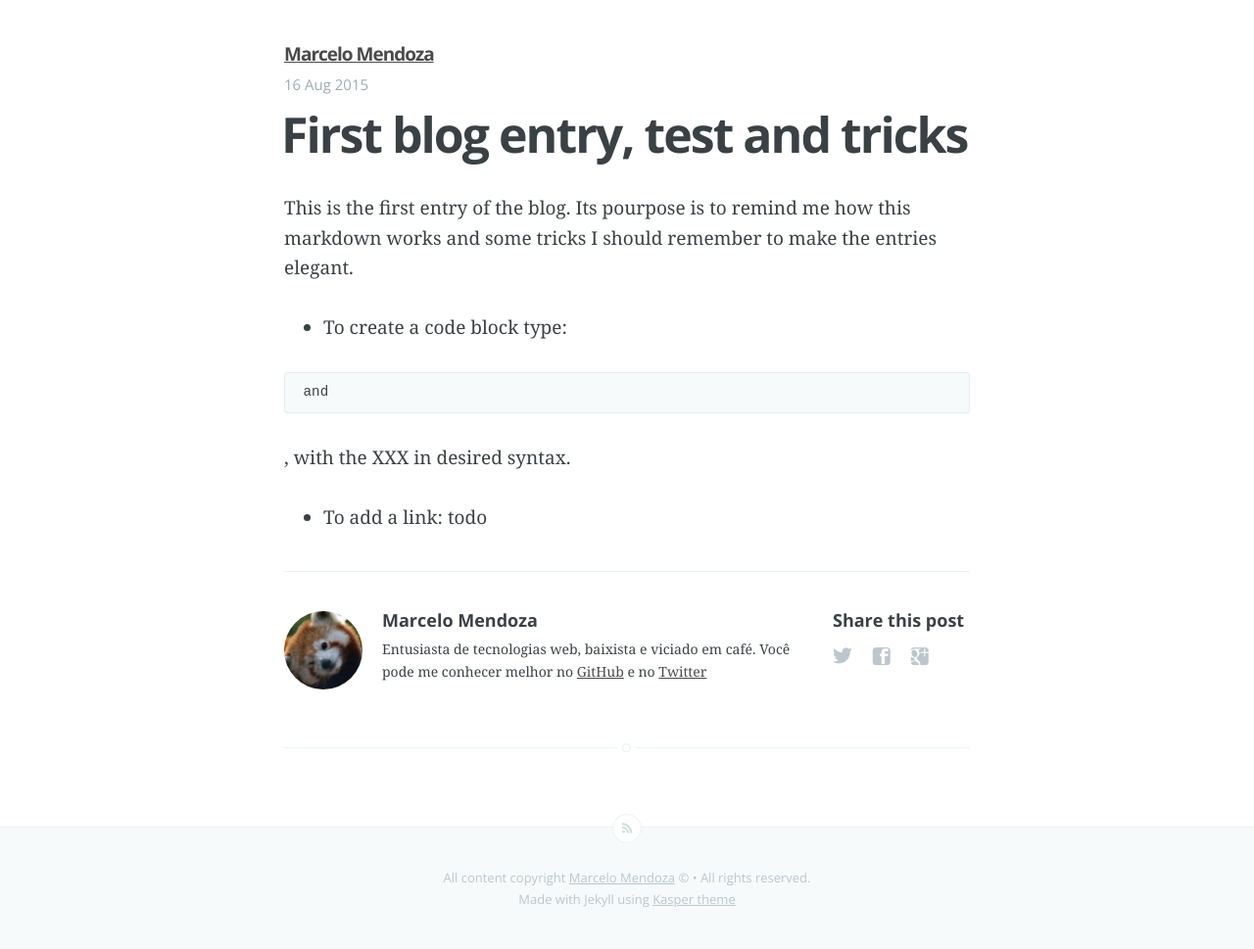
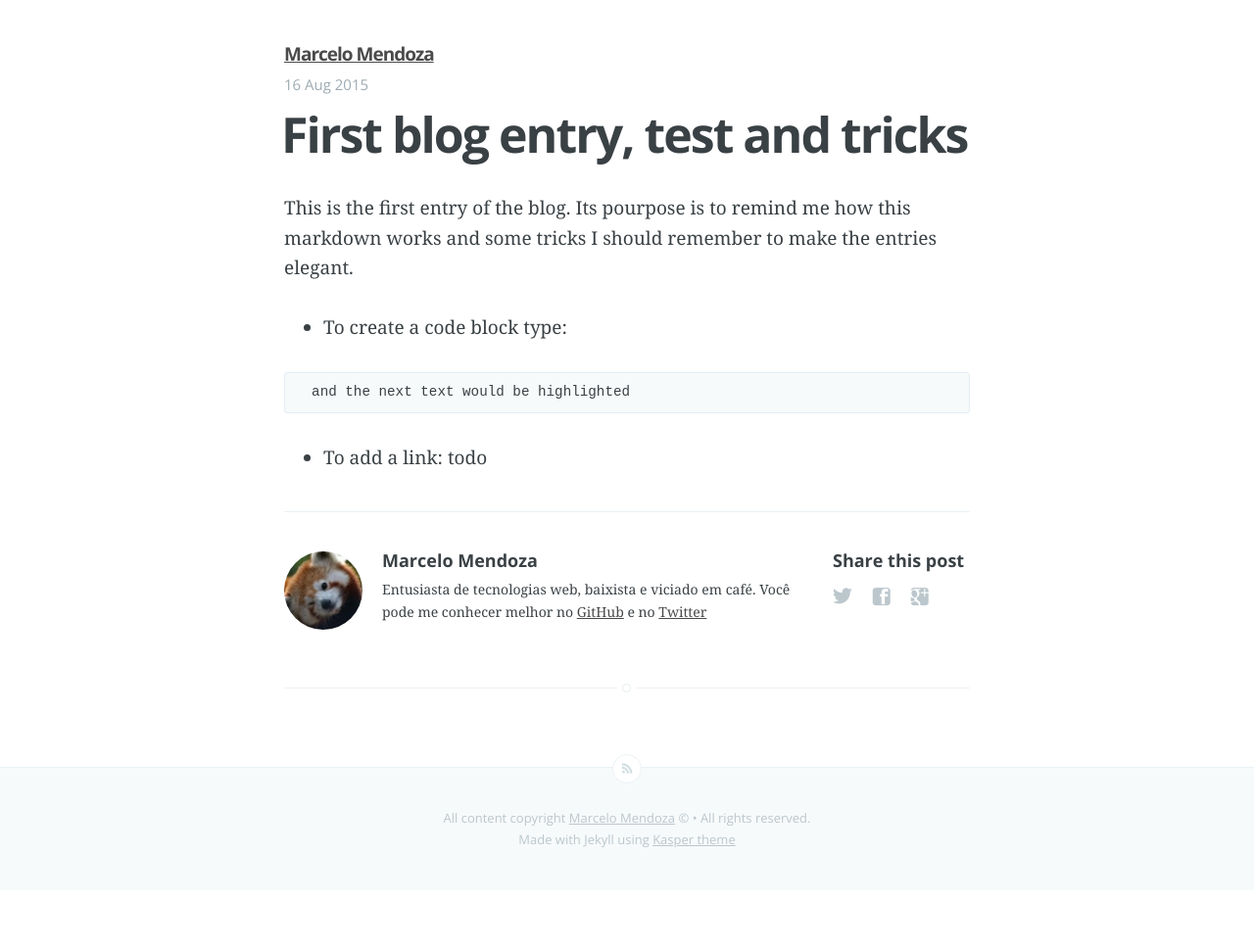
Before and after one commit to mjmendo/mjmendo.github.io, a Jekyll site: the page built from _posts/2015-08-16-first-one-and-helps.md, in a window 1280 px wide. Shown: the whole page at 98% size. Built offline with Jekyll 4.4.1, drawn with Linux system fonts in a browser that asks for light colours; Markdown is read by kramdown in place of the engine named in the settings; after the commit the page ends 940 px from its top, so only the background shows below that.

Commit message:
fixing bad tag in md

```diff
--- a/_posts/2015-08-16-first-one-and-helps.md
+++ b/_posts/2015-08-16-first-one-and-helps.md
@@ -7,5 +7,9 @@ categories: first
 
 This is the first entry of the blog. Its pourpose is to remind me how this markdown works and some tricks I should remember to make the entries elegant.
 
-* To create a code block type: {% highlight XXX %} and {% endhighlight %}, with the XXX in desired syntax.
+* To create a code block type:
+{% highlight bash %}
+  and the next text would be highlighted
+{% endhighlight %}
+
 * To add a link: todo
```
